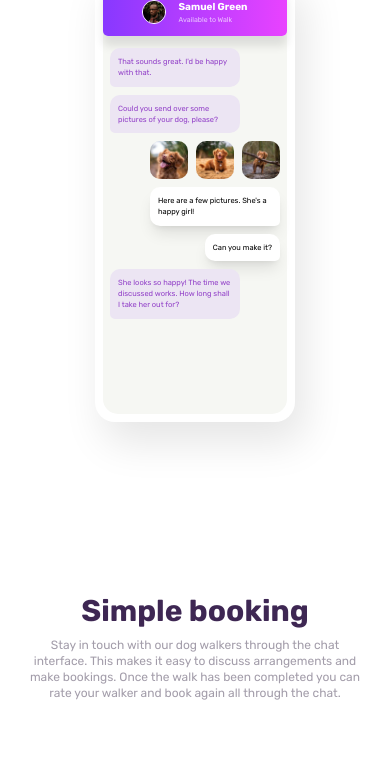
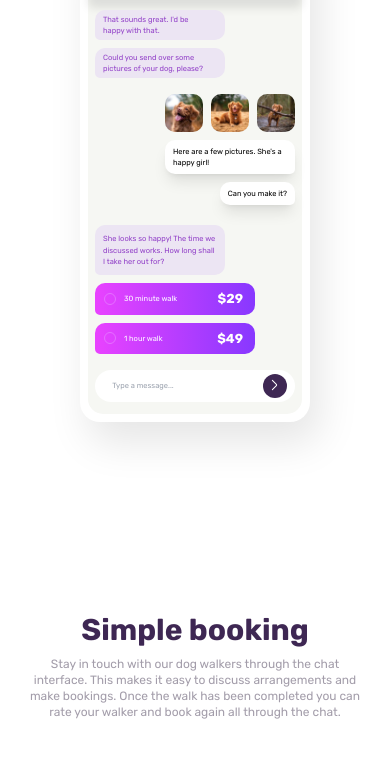
Before and after one commit to abdsa/my-frontend-mentor-challenges, a Next.js app: page /chat-app-css-illustration in a window 390 px wide. Shown: the top 758 px of the page. Built offline with nearby package versions, Linux system fonts and the light colour scheme.

Commit message:
Finished phone illustration for now

```diff
--- a/pages/chat-app-css-illustration.tsx
+++ b/pages/chat-app-css-illustration.tsx
@@ -15,7 +15,7 @@ const ChatAppIllustration: NextPage = () => {
         <title>Dowlk</title>
       </Head>
       <main className="grid grid-cols-1 grid-rows-2 place-items-center lg:grid-cols-2 lg:grid-rows-1">
-        <div className="relative grid h-[450px] w-[200px] rounded-[20px] p-[8px] shadow-[9px_20px_40px_1px_rgb(0,0,0,0.1)]">
+        <div className="h-[49 0px] relative grid w-[230px] rounded-[20px] p-[8px] shadow-[9px_20px_40px_1px_rgb(0,0,0,0.1)]">
           <div className="notch absolute left-[28%] h-6 w-24 rounded-b-xl bg-white"></div>
           <div className="h-full w-full rounded-[15px] bg-light-grayish-violet-app-background">
             <div className="contact h-14 w-full rounded-t-[15px] rounded-b-[5px] bg-gradient-to-r from-light-violet to-light-magenta px-2 pt-5 text-white shadow-[0px_10px_10px_0px_rgb(0,0,0,0.1)]">
@@ -38,13 +38,13 @@ const ChatAppIllustration: NextPage = () => {
               </div>
             </div>
             <div className="grid gap-2 px-[7px] py-3 text-[7.5px]">
-              <div className="max-w-[130px] break-words rounded-[10px] rounded-bl-[5px] bg-[#ECE5F3] p-2 text-moderate-violet-chat-on-the-left">
+              <div className="max-h-[30px] max-w-[130px] break-words rounded-[10px] rounded-bl-[5px] bg-[#ECE5F3] pt-1 pb-[6px] pr-5 pl-2 text-moderate-violet-chat-on-the-left">
                 That sounds great. I&apos;d be happy with that.
               </div>
-              <div className="max-w-[130px] break-words rounded-[10px] rounded-bl-[5px] bg-[#ECE5F3] p-2 text-moderate-violet-chat-on-the-left">
+              <div className="max-h-[30px] max-w-[130px] break-words rounded-[10px] rounded-bl-[5px] bg-[#ECE5F3] pt-1 pb-[6px] pr-5 pl-2 text-moderate-violet-chat-on-the-left">
                 Could you send over some pictures of your dog, please?
               </div>
-              <div className="place-self-end grid grid-rows-1 grid-cols-3 gap-2 max-w-[130px]">
+              <div className="mt-2 grid max-w-[130px] grid-cols-3 grid-rows-1 gap-2 place-self-end">
                 <Image
                   src={dogImage1}
                   alt="a happy dog"
@@ -62,14 +62,48 @@ const ChatAppIllustration: NextPage = () => {
                 />
               </div>
 
-              <div className="max-w-[130px] place-self-end break-words rounded-[10px] rounded-br-[5px] bg-white p-2 shadow-lg">
+              <div className="max-w-[130px]  place-self-end break-words rounded-[10px] rounded-br-[5px] bg-white px-2 py-[6px] shadow-lg">
                 Here are a few pictures. She&apos;s a happy girl!
               </div>
-              <div className="max-w-[130px] place-self-end break-words rounded-[10px] rounded-br-[5px] bg-white p-2 shadow-lg">
+              <div className="max-w-[130px]  place-self-end break-words rounded-[10px] rounded-br-[5px] bg-white px-2 py-[6px] shadow-lg">
                 Can you make it?
               </div>
-              <div className="max-w-[130px] break-words rounded-[10px] rounded-bl-[5px] bg-[#ECE5F3] p-2 text-moderate-violet-chat-on-the-left">
-                She looks so happy! The time we discussed works. How long shall I take her out for?
+              <div className="mt-3 max-w-[130px]  break-words rounded-[10px] rounded-bl-[5px] bg-[#ECE5F3] p-2 text-moderate-violet-chat-on-the-left">
+                She looks so happy! The time we discussed works. How long shall
+                I take her out for?
+              </div>
+
+              <div className="grid max-w-[160px] grid-cols-2 grid-rows-1 place-items-center rounded-[10px] rounded-bl-[5px] bg-gradient-to-r from-light-magenta to-light-violet py-[6px] pr-3 pl-4 text-white">
+                <div className="flex items-center justify-between gap-2">
+                  <div className="h-3 w-3 rounded-full border border-very-light-magenta-radio-button-outline bg-transparent"></div>
+                  <span className="w-[60px] justify-self-start">
+                    30 minute walk
+                  </span>
+                </div>
+                <span className="place-self-end text-[13px] font-bold">
+                  $29
+                </span>
+              </div>
+              <div className="grid max-w-[160px] grid-cols-2 grid-rows-1 place-items-center rounded-[10px] rounded-bl-[5px] bg-gradient-to-r from-light-magenta to-light-violet py-[6px] pr-3 pl-4 text-white">
+                <div className="flex items-center justify-between gap-2 ">
+                  <div className="h-3 w-3 rounded-full border border-very-light-magenta-radio-button-outline bg-transparent"></div>
+                  <span className="w-[60px] justify-self-start">
+                    1 hour walk
+                  </span>
+                </div>
+                <span className="place-self-end text-[13px] font-bold">
+                  $49
+                </span>
+              </div>
+              <div className="flex">
+                <div className="mt-2 w-full rounded-full bg-white py-1 pr-2 text-gray-400">
+                  <div className="grid grid-cols-2 grid-rows-1 place-items-center">
+                    Type a message...
+                    <div className="relative h-6 w-6 justify-self-end rounded-full bg-very-dark-desaturated-violet-submit-button-background p-1">
+                    <div className="submit-arrow"></div>
+                    </div>
+                  </div>
+                </div>
               </div>
             </div>
           </div>
@@ -117,6 +151,31 @@ const ChatAppIllustration: NextPage = () => {
             align-items: center;
             justify-content: center;
           }
+
+          .submit-arrow:after {
+            content: "";
+            width: 7px;
+            height: 1px;
+            background-color: white;
+            position: absolute;
+            border-radius: 5px;
+            top: 35%;
+            left: 35%;
+            transform: rotate(45deg);
+
+          }
+
+          .submit-arrow:before {
+            content: "";
+            width: 7px;
+            height: 1px;
+            background-color: white;
+            position: absolute;
+            border-radius: 5px;
+            top: 55%;
+            left: 35%;
+            transform: rotate(-45deg);
+          }
         `}
       </style>
     </>
--- a/tailwind.config.js
+++ b/tailwind.config.js
@@ -19,6 +19,8 @@ module.exports = {
         "light-magenta": "hsl(var(--light-magenta))",
         "moderate-violet-chat-on-the-left": "hsl(var(--moderate-violet-chat-on-the-left))",
         "desaturated-ark-violet-chat-on-the-right": "hsl(var(--desaturated-ark-violet-chat-on-the-right))",
+        "very-light-magenta-radio-button-outline": "hsl(var(--very-light-magenta-radio-button-outline))",
+        "very-dark-desaturated-violet-submit-button-background": "hsl(var(--very-dark-desaturated-violet-submit-button-background))",
       }
     },
   },
```
